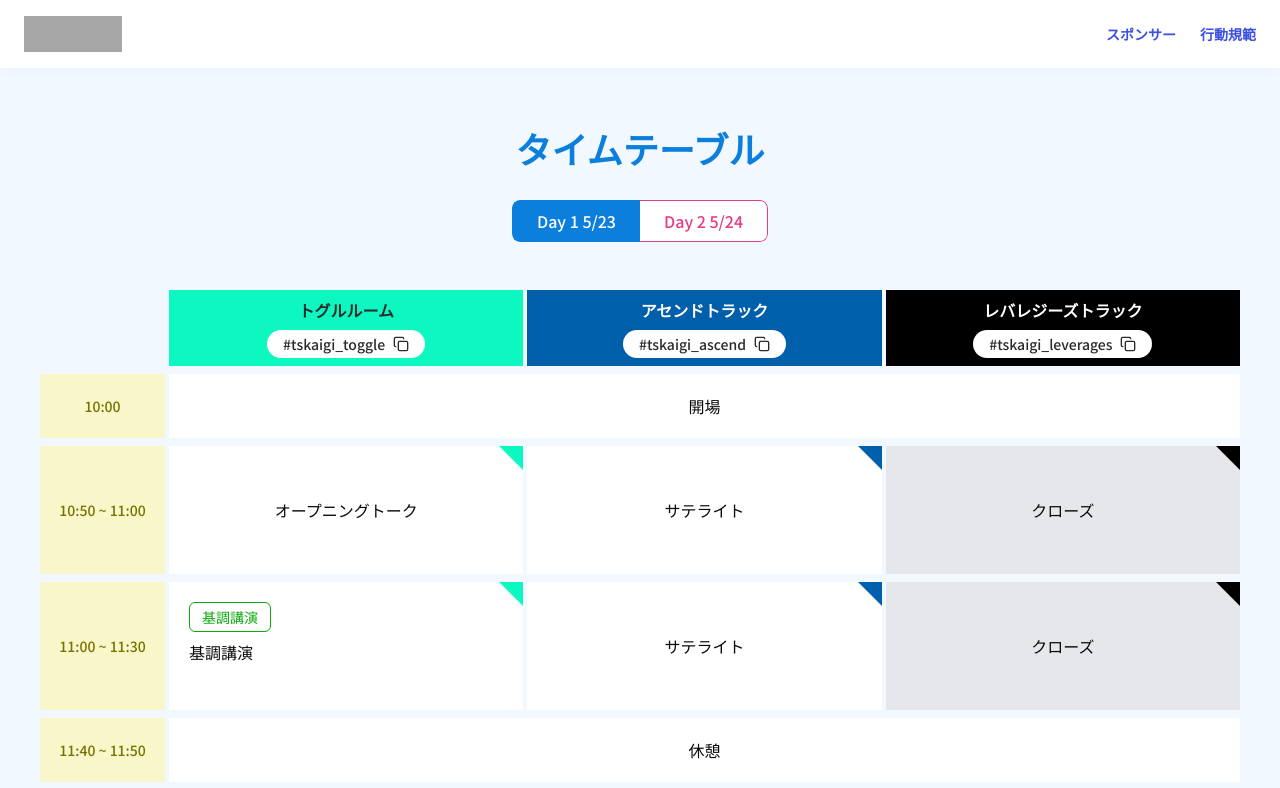
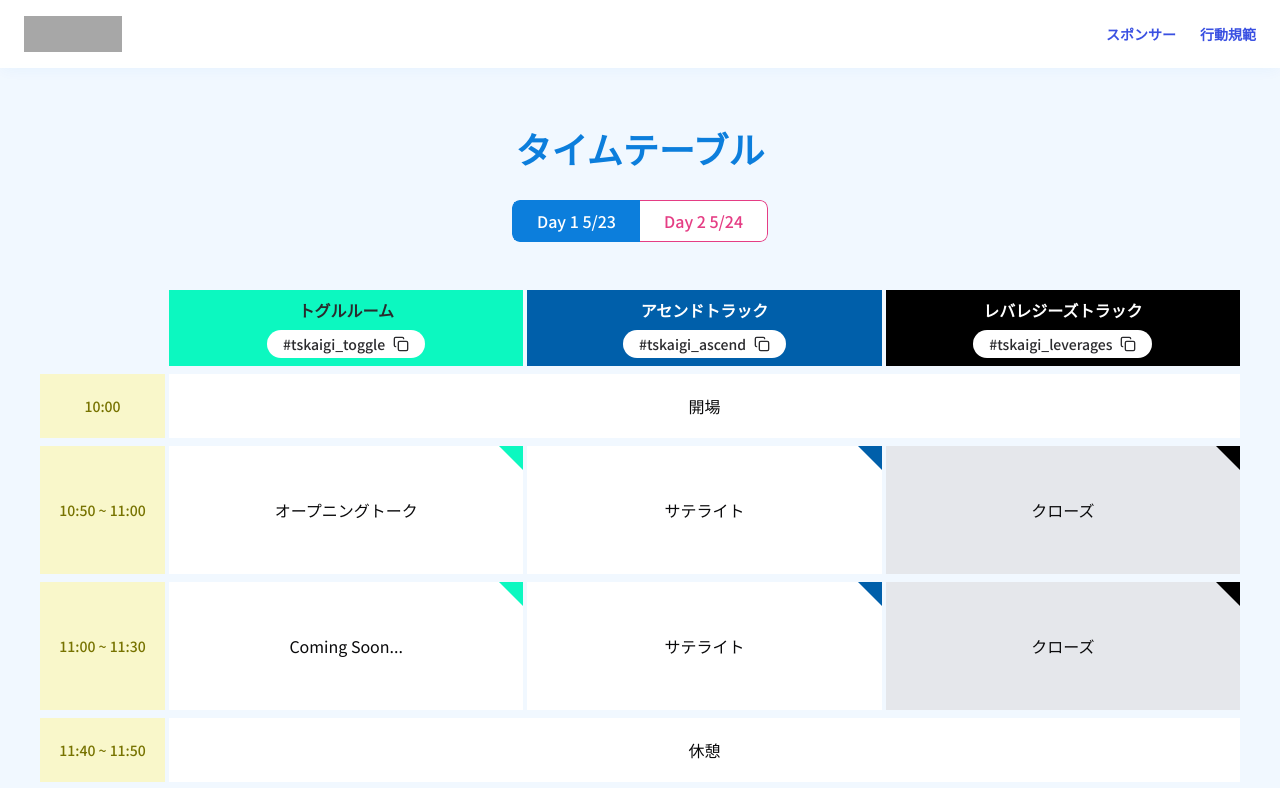
Before and after one commit to tskaigi/tskaigi2025-web-site, a Next.js app: page /wip/talks in a window 1280 px wide. Shown: the top 788 px of the page. Built offline with nearby package versions, Linux system fonts and the light colour scheme; grey boxes are pictures that could not be loaded.

Commit message:
style(minor): 💄 文言変更

```diff
--- a/src/components/talks/Day1TimeTable/index.tsx
+++ b/src/components/talks/Day1TimeTable/index.tsx
@@ -22,9 +22,7 @@ export function Day1TimeTable() {
 
       <GridWrapper>
         <TimeSlot timeText="11:00 ~ 11:30" />
-        <EventWrapper track="TRACK1" talkType="KEYNOTE" textAlign="left">
-          基調講演
-        </EventWrapper>
+        <EventWrapper track="TRACK1">Coming Soon...</EventWrapper>
         <EventWrapper track="TRACK2">サテライト</EventWrapper>
         <EventWrapper track="TRACK3" color="gray">
           クローズ
--- a/src/components/talks/Day2TimeTable/index.tsx
+++ b/src/components/talks/Day2TimeTable/index.tsx
@@ -22,9 +22,7 @@ export function Day2TimeTable() {
 
       <GridWrapper>
         <TimeSlot timeText="10:00 ~ 10:40" />
-        <EventWrapper track="TRACK1" talkType="KEYNOTE" textAlign="left">
-          基調講演
-        </EventWrapper>
+        <EventWrapper track="TRACK1">Coming Soon...</EventWrapper>
         <EventWrapper track="TRACK2">サテライト</EventWrapper>
         <EventWrapper track="TRACK3" color="gray">
           クローズ
```
